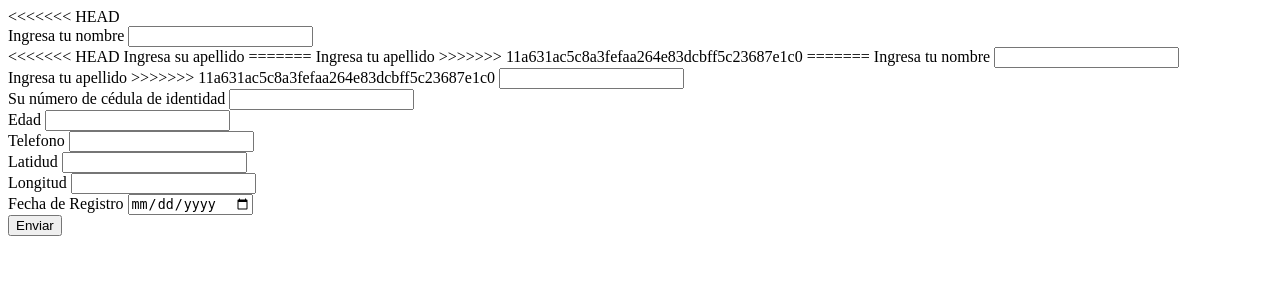
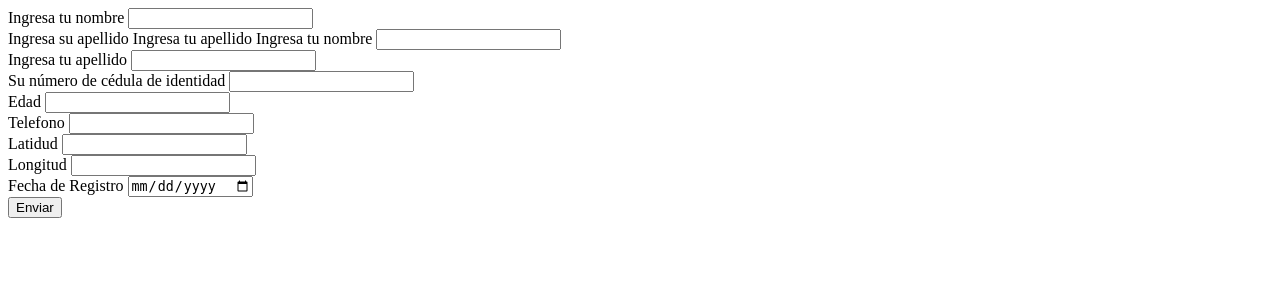
Before and after one commit to SilviCanale/Giffindor, a Flask app: page /form_receptor in a window 1280 px wide. Shown: the top 300 px of the page. Run offline with Flask 2, Linux system fonts and the light colour scheme.

Commit message:
receptor actualizado

```diff
--- a/templates/form_receptor.html
+++ b/templates/form_receptor.html
@@ -7,22 +7,21 @@
     <title>Document</title>
 </head>
 <body>
-<<<<<<< HEAD
+
     <form action="/api/v1" method="POST">
         <label for="nombre">Ingresa tu nombre</label>
         <input type="text" name="nombre"><br/>
-<<<<<<< HEAD
+
 
         <label for="apellido">Ingresa su apellido</label>
-=======
+
         <label for="apellido">Ingresa tu apellido</label>
->>>>>>> 11a631ac5c8a3fefaa264e83dcbff5c23687e1c0
-=======
+
     <form action="/api/v1" method="post">
         <label for="nombre">Ingresa tu nombre</label>
         <input type="text" name="nombre"><br/>
         <label for="apellido">Ingresa tu apellido</label>
->>>>>>> 11a631ac5c8a3fefaa264e83dcbff5c23687e1c0
+
         <input type="text" name="apellido"><br/>
 
         <label for="cedula_identidad">Su número de cédula de identidad</label>
```
